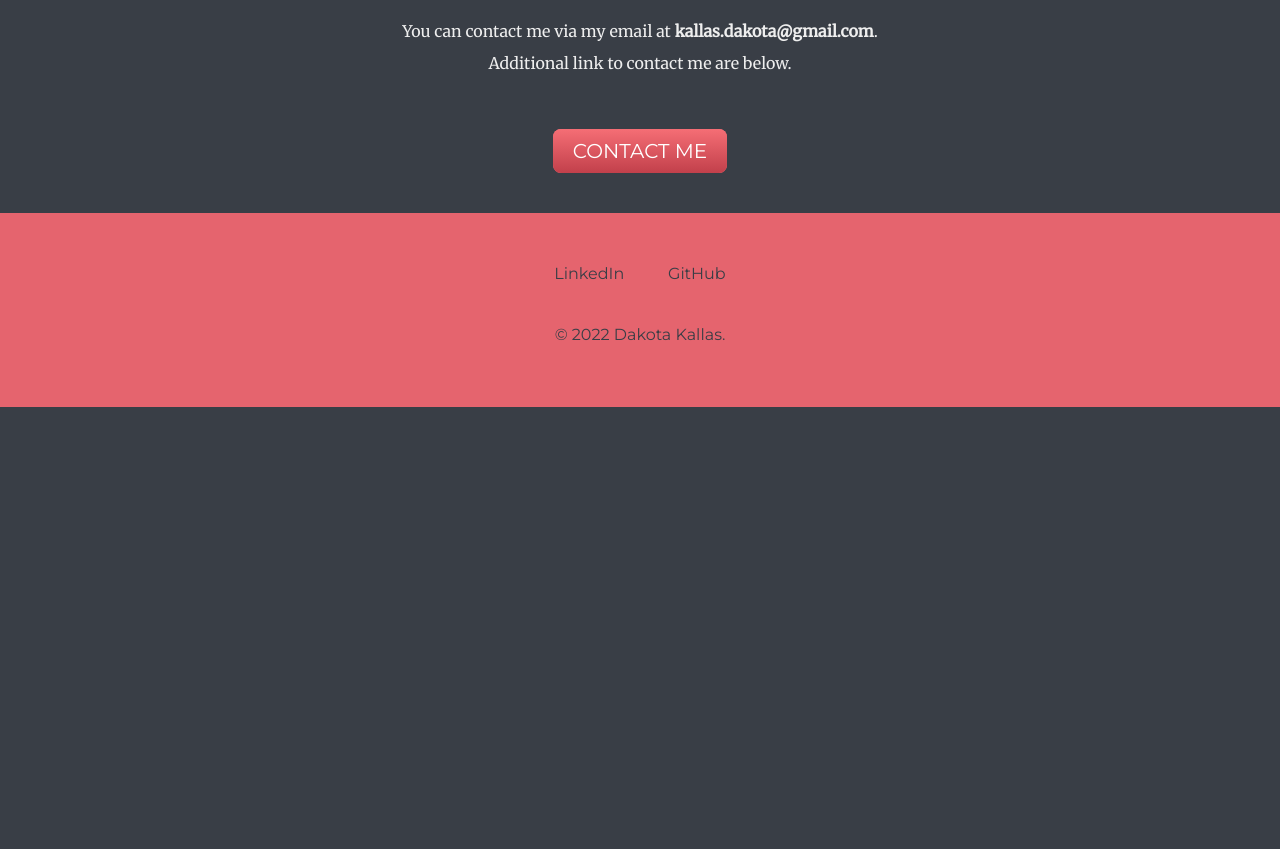
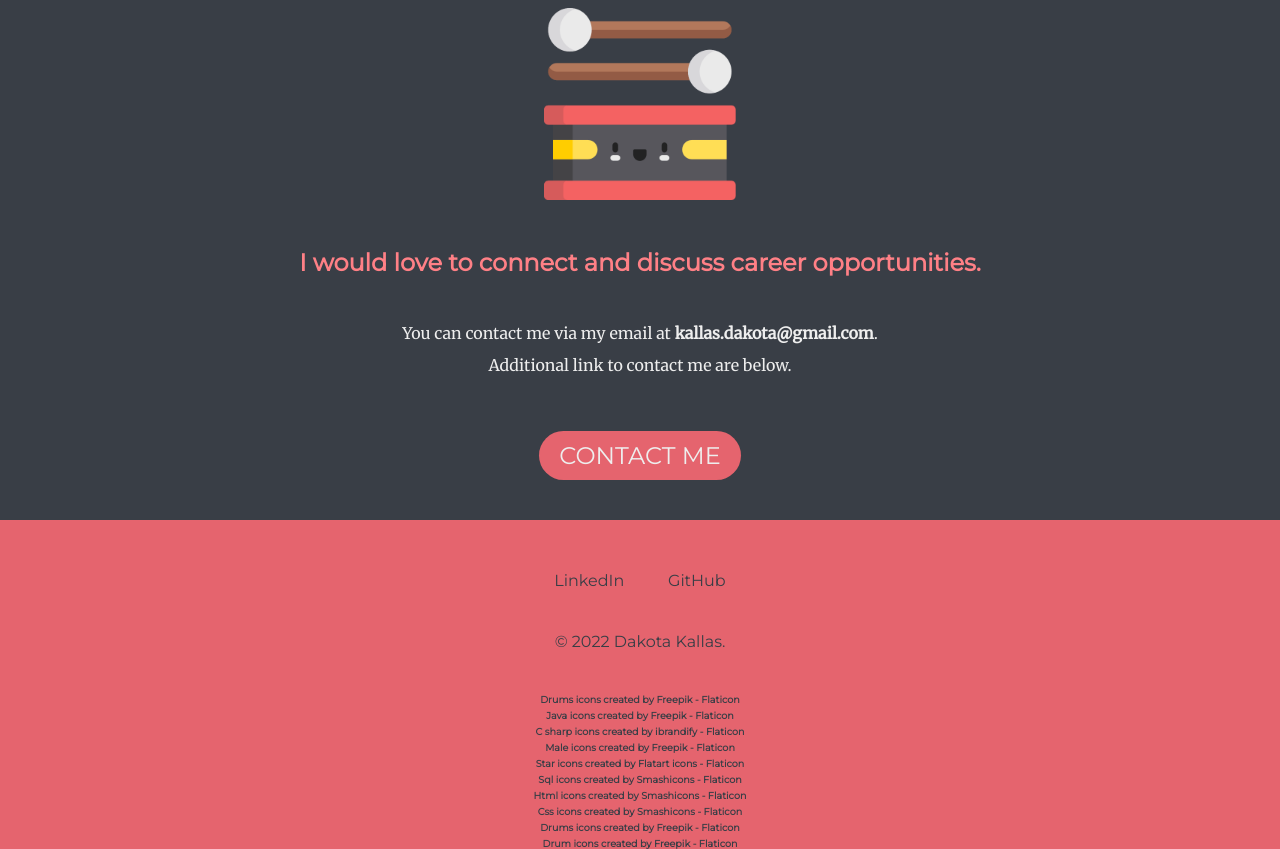
Before and after one commit to dakota-kallas/Personal-Webpage, a plain HTML site: page index.html in a window 1280 px wide. Shown: the part 3980-4829 px from the top of the page. Before the commit the page ends 4387 px from the top, so only its background shows below. Drawn offline with Linux system fonts and the light colour scheme.

Commit message:
Adjusted styling.

```diff
--- a/css/styles.css
+++ b/css/styles.css
@@ -25,8 +25,14 @@ h2 {
 }
 
 h3 {
+    font-size: 1.5rem;
     font-family: "Montserrat", sans-serif;
     color: #ff8086;
+}
+
+h6 {
+    margin: 4px;
+    font-size: 0.6rem;
 }
 
 p {
@@ -121,35 +127,30 @@ a:hover {
     text-decoration: underline;
 }
 
+.contact-img {
+    width: 15%;
+    padding-bottom: 20px;
+}
+
 .contact-message {
     width: 40%;
     margin: 40px auto 60px;
 }
 
 .btn {
-    background: #f56e75;
-    background-image: -webkit-linear-gradient(top, #f56e75, #c2404b);
-    background-image: -moz-linear-gradient(top, #f56e75, #c2404b);
-    background-image: -ms-linear-gradient(top, #f56e75, #c2404b);
-    background-image: -o-linear-gradient(top, #f56e75, #c2404b);
-    background-image: linear-gradient(to bottom, #f56e75, #c2404b);
-    -webkit-border-radius: 8;
-    -moz-border-radius: 8;
-    border-radius: 8px;
+    -webkit-border-radius: 30;
+    -moz-border-radius: 30;
+    border-radius: 30px;
     font-family: "Montserrat", sans-serif;
-    color: #ffffff;
-    font-size: 20px;
+    color: #eeeeee;
+    font-size: 1.5rem;
+    background: #e5646e;
     padding: 10px 20px 10px 20px;
     text-decoration: none;
 }
 
 .btn:hover {
     background: #ff8086;
-    background-image: -webkit-linear-gradient(top, #ff8086, #d64f5a);
-    background-image: -moz-linear-gradient(top, #ff8086, #d64f5a);
-    background-image: -ms-linear-gradient(top, #ff8086, #d64f5a);
-    background-image: -o-linear-gradient(top, #ff8086, #d64f5a);
-    background-image: linear-gradient(to bottom, #ff8086, #d64f5a);
     text-decoration: none;
 }
 
--- a/index.html
+++ b/index.html
@@ -69,9 +69,10 @@
         <hr>
         <div class="contact-me">
             <h2>Get In Touch</h2>
+            <img class="contact-img" src="images/drum.png" alt="drum-img">
             <h3>I would love to connect and discuss career opportunities.</h3>
             <p class="contact-message">You can contact me via my email at <span><strong>kallas.dakota@gmail.com</strong></span>. Additional link to contact me are below.</p>
-            <a class="btn" href="mailto:name@email.com">CONTACT ME</a>
+            <a class="btn" href="mailto:kallas.dakota@gmail.com">CONTACT ME</a>
         </div>
     </div>
 
@@ -80,6 +81,16 @@
         <a class="footer-link" href="https://www.linkedin.com/dakota-kallas">LinkedIn</a>
         <a class="footer-link" href="https://github.com/dakota-kallas">GitHub</a>
         <p class="copyright">© 2022 Dakota Kallas.</p>
+        <h6 class="credits"><a href="https://www.flaticon.com/free-icons/drums" title="drums icons">Drums icons created by Freepik - Flaticon</a></h6>
+        <h6 class="credits"><a href="https://www.flaticon.com/free-icons/java" title="java icons">Java icons created by Freepik - Flaticon</a></h6>
+        <h6 class="credits"><a href="https://www.flaticon.com/free-icons/c-sharp" title="c sharp icons">C sharp icons created by ibrandify - Flaticon</a></h6>
+        <h6 class="credits"><a href="https://www.flaticon.com/free-icons/male" title="male icons">Male icons created by Freepik - Flaticon</a></h6>
+        <h6 class="credits"><a href="https://www.flaticon.com/free-icons/star" title="star icons">Star icons created by Flatart icons - Flaticon</a></h6>
+        <h6 class="credits"><a href="https://www.flaticon.com/free-icons/sql" title="sql icons">Sql icons created by Smashicons - Flaticon</a></h6>
+        <h6 class="credits"><a href="https://www.flaticon.com/free-icons/html" title="html icons">Html icons created by Smashicons - Flaticon</a></h6>
+        <h6 class="credits"><a href="https://www.flaticon.com/free-icons/css" title="css icons">Css icons created by Smashicons - Flaticon</a></h6>
+        <h6 class="credits"><a href="https://www.flaticon.com/free-icons/drums" title="drums icons">Drums icons created by Freepik - Flaticon</a></h6>
+        <h6 class="credits"><a href="https://www.flaticon.com/free-icons/drum" title="drum icons">Drum icons created by Freepik - Flaticon</a></h6>
     </div>
 </body>
 
```
Also changed, not shown: images/drum.png (added).
